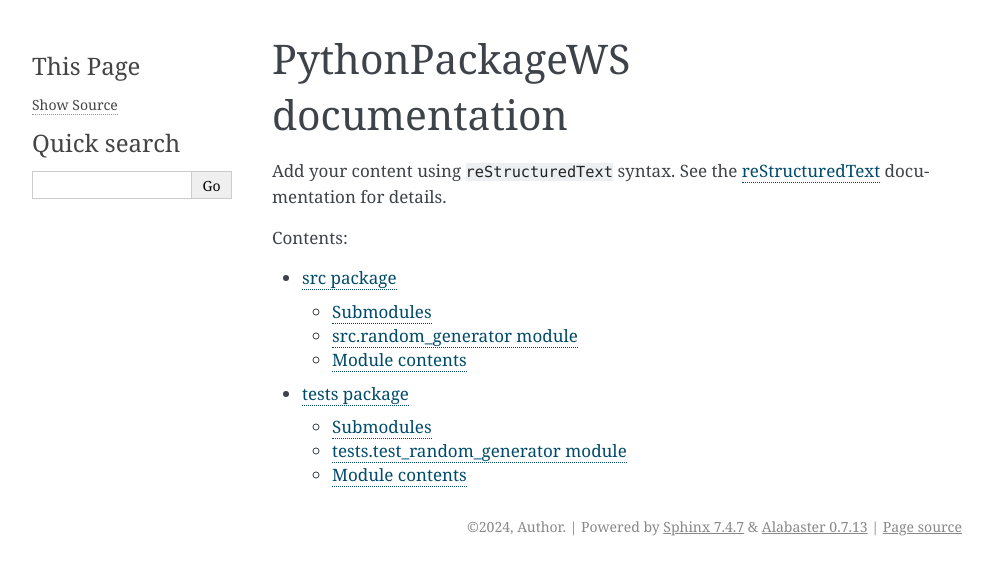
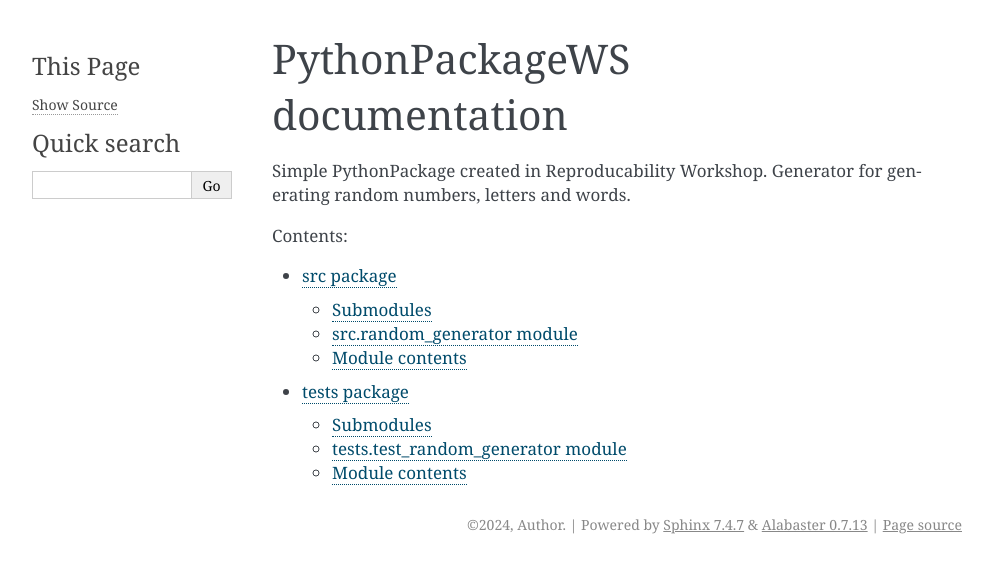
Before and after one commit to pistrosi2810/PythonPackageWS, a Sphinx documentation site: the page built from docs/index.rst, in a window 1280 px wide. Shown: the top 575 px of the page, without its empty margins (148-1141 px from the left). Built offline with Sphinx 7.4.7, drawn with Linux system fonts in a browser that asks for light colours.

Commit message:
PythonPackage

```diff
--- a/docs/conf.py
+++ b/docs/conf.py
@@ -1,3 +1,8 @@
+import os
+import sys
+
+sys.path.insert(0, os.path.abspath('..'))
+
 # Configuration file for the Sphinx documentation builder.
 #
 # For the full list of built-in configuration values, see the documentation:
--- a/docs/index.rst
+++ b/docs/index.rst
@@ -6,9 +6,7 @@
 PythonPackageWS documentation
 =============================
 
-Add your content using ``reStructuredText`` syntax. See the
-`reStructuredText <https://www.sphinx-doc.org/en/master/usage/restructuredtext/index.html>`_
-documentation for details.
+Simple PythonPackage created in Reproducability Workshop. Generator for generating random numbers, letters and words.
 
 
 .. toctree::
```
